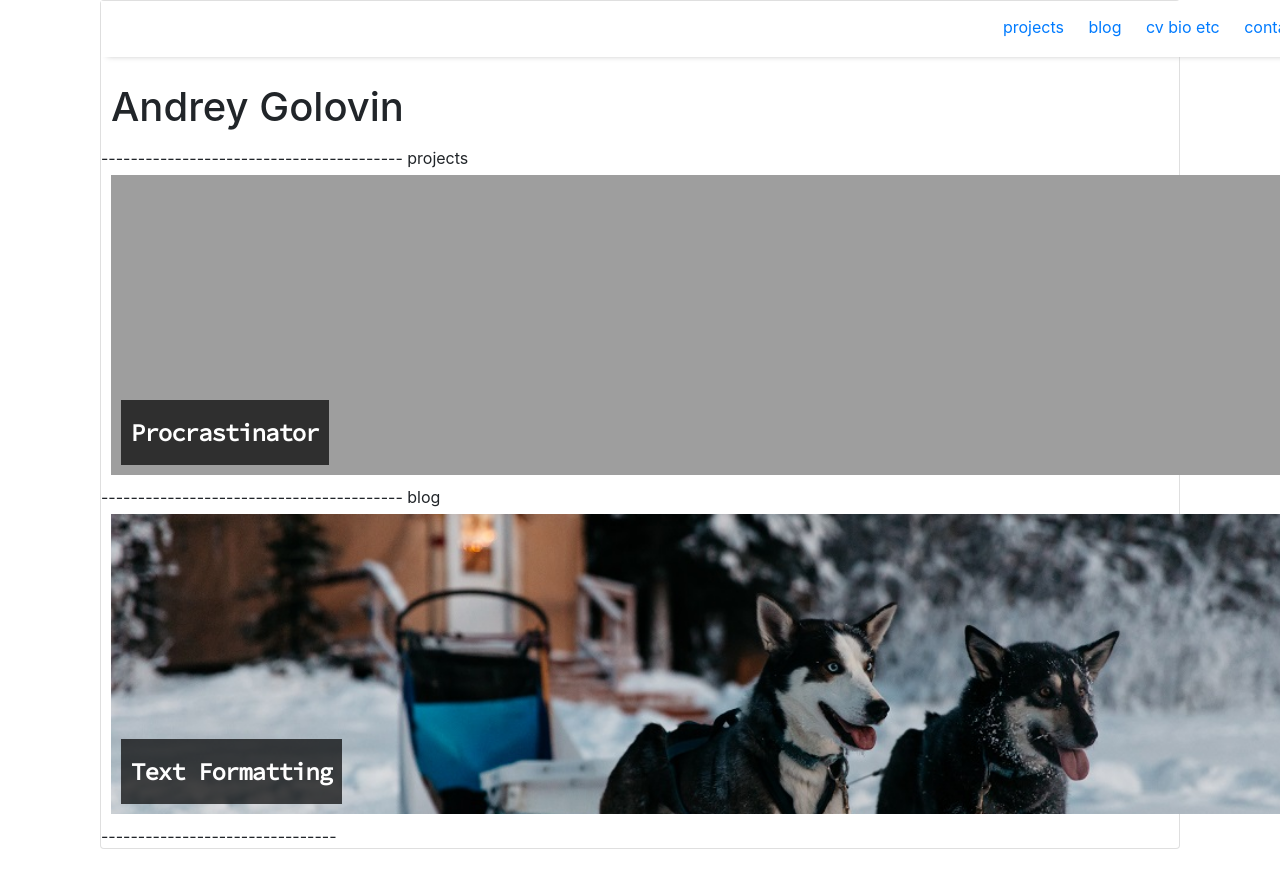
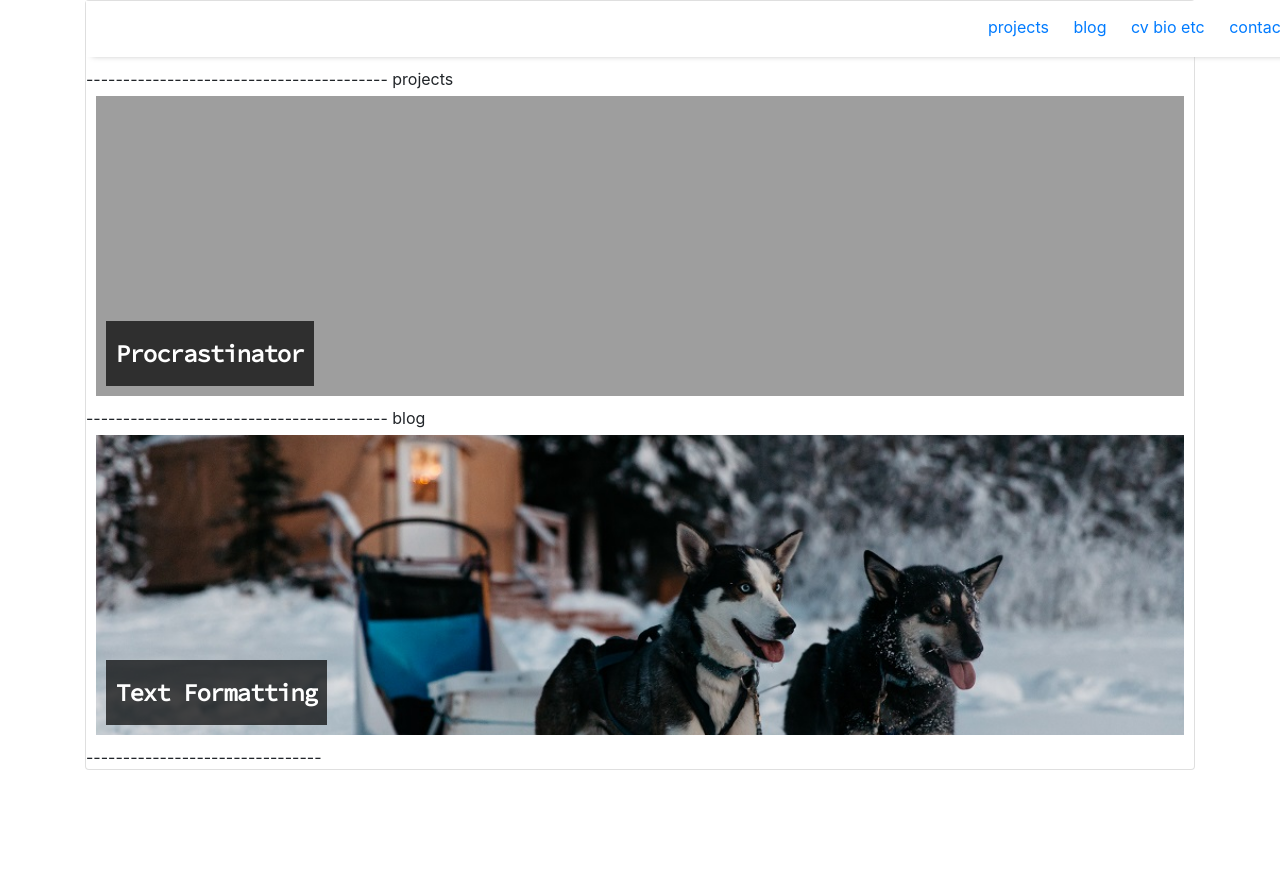
Before and after one commit to agamurian/agamurian.github.io, a Jekyll site: the page built from index.md, in a window 1280 px wide. Shown: the top 888 px of the page. Built offline with Jekyll 4.4.1, drawn with Linux system fonts in a browser that asks for light colours; nearby versions of some CDN libraries; our own code applies the rules of GitHub Pages for plain Markdown files; the list of posts is cut into pages by our own code.

Commit message:
Update default.html

```diff
--- a/_layouts/default.html
+++ b/_layouts/default.html
@@ -6,14 +6,11 @@
 <body>
 
 <div class="container">
-  <div class="container">
-  <div class="row>
+  <div class="row">
    <div class="col-md">
   <div class="card">
   {% include header.html %}
-  <div class="posts-wrapper">
     {{ content }}
-  </div>
   <span styles="justify:left">
   --------------------------------
    </span>
```
